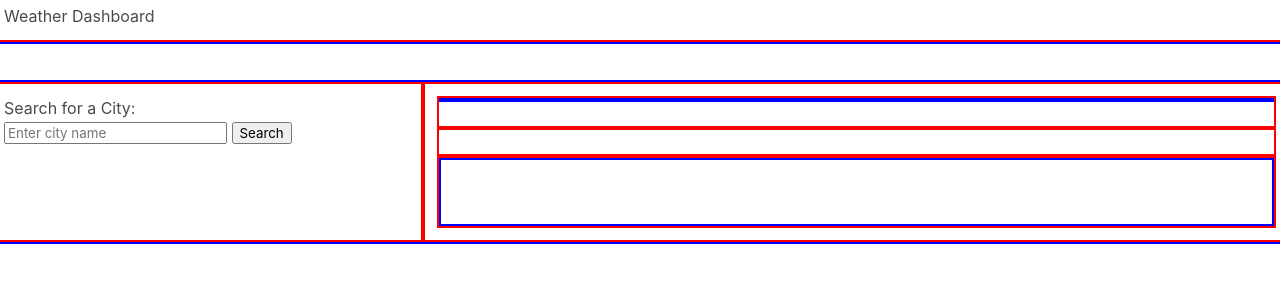
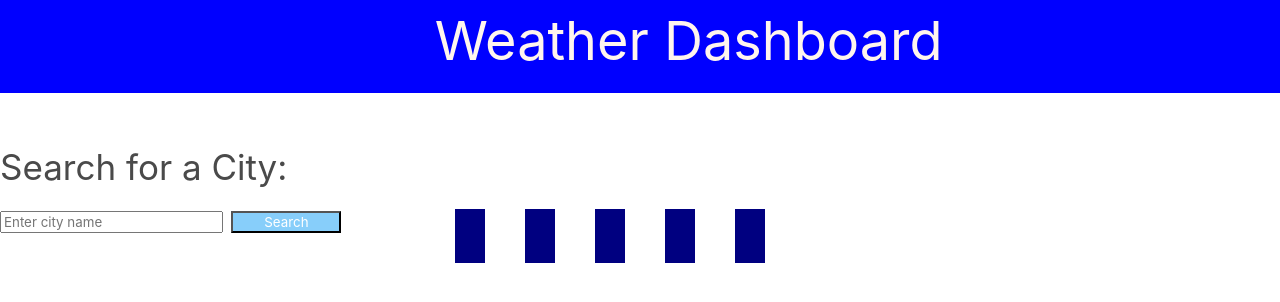
Before and after one commit to Arms-like-trees/Challenge-6-Weather-Dashboard, a plain HTML site: page index.html in a window 1280 px wide. Drawn offline with nearby package versions, Linux system fonts and the light colour scheme.

Commit message:
adds styling and README

```diff
--- a/Assets/css/style.css
+++ b/Assets/css/style.css
@@ -1,15 +1,46 @@
 
 header {
     margin-bottom: 3em;
+    background-color: blue;
 }
 
-.columns {
-    border: 2px solid blue;
+header h1{
+    font-size: 54px;
+    color: seashell;
 }
 
-.column {
-    border: 2px solid red;
+
+body h2{
+    font-size: 35px;
+    font-style: bold;
 }
+
+
+#city-search {
+    font-size: 30px;
+}
+
+button {
+    min-width: 110px;
+
+    margin-bottom: 15px;
+    background-color: lightgray;
+}
+
+.btn-info {
+    margin-bottom: 10px;
+    background-color: lightskyblue;
+    color: white;
+}
+
+#forecast > div > div {
+    padding: 15px;
+    background-color: navy;
+    color: white;
+}
+
+
+
 
 .day {
     margin: 20px;
--- a/index.html
+++ b/index.html
@@ -7,15 +7,15 @@
     <meta name="viewport" content="width=device-width, initial-scale=1.0">
     <link rel="stylesheet" href="https://cdn.jsdelivr.net/npm/bulma@0.9.4/css/bulma.min.css">
     <link rel="stylesheet" href="./Assets/css/style.css" />
-    <title>Weather Dashboard</title>
+    <title >Weather Dashboard</title>
 </head>
 
 <body>
-    <div class="columns">
-           <h1 class="column subtitles  ">Weather Dashboard</h1>
+
+    <header class="is-$info">
+      <div class="columns">
+           <h1 class="column is-offset-4 subtitles  ">Weather Dashboard</h1>
     </div>
-    <header>
-
     </header>
 
     <div class="columns">
@@ -24,8 +24,9 @@
                 <h2>Search for a City:</h2>
                 <form id="city-search">
                     <input type="text" id="city-input" name="city-input" placeholder="Enter city name" />
-                    <button class="btn btn-info">Search</button>
+                      <button class="btn btn-info">Search</button>
                 </form>
+
             </div>
             <div class="searched-cities">
                 <ul id="searched-cities-list">
@@ -47,7 +48,7 @@
                 <h2 id="forecast"></h2>
 
             </div>
-            <div class="column">
+            <div id="forecast" class="column">
                 <div class="columns">
                     <div class="day">
                         <p id="current-day-0"></p>
```
Also changed, not shown: Assets/images/screen-shot-weather-dash.png (added), 2 other files.
